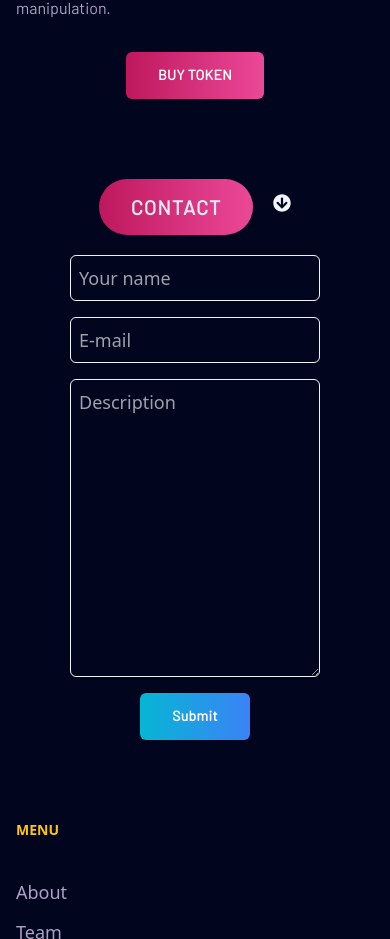
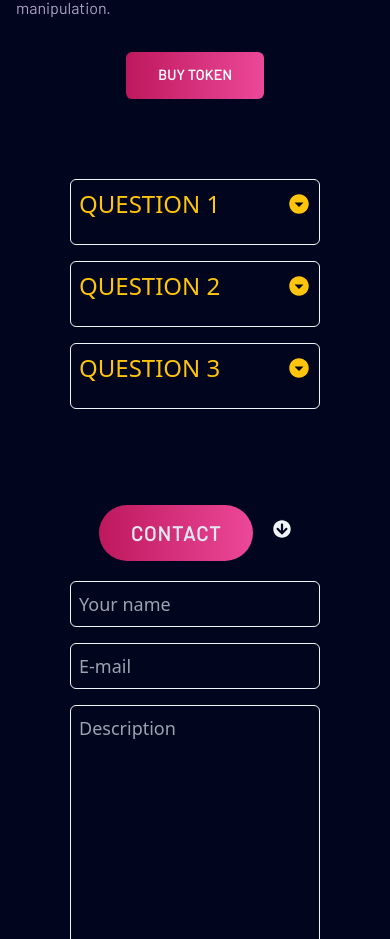
Before and after one commit to ashishmohanty10/cryptoHero, a React (Vite) app: page / in a window 390 px wide. Shown: the part 6652-7591 px from the top of the page. Built offline with nearby package versions, Linux system fonts and the light colour scheme.

Commit message:
faq section done

```diff
--- a/src/components/FAQ.jsx
+++ b/src/components/FAQ.jsx
@@ -1,8 +1,53 @@
-import React from "react";
+import React, { useState } from "react";
 import { FAQList } from "./FeaturesList";
+import { IoMdArrowDropdownCircle, IoMdArrowDropupCircle } from "react-icons/io";
 
 const FAQ = () => {
-  return <div></div>;
+  const [toggleFAQ, setToggleFAQ] = useState(Array(FAQList.length).fill(false));
+
+  const handleToggle = (index) => {
+    const newToggleFAQ = [...toggleFAQ];
+    newToggleFAQ[index] = !newToggleFAQ[index];
+    setToggleFAQ(newToggleFAQ);
+  };
+
+  return (
+    <div className="py-10">
+      <div className="container">
+        <div className="flex flex-col justify-center items-center">
+          {FAQList.map(({ question, answers }, index) => (
+            <div
+              key={index}
+              className="mb-4 p-2 bg-transparent outline-none rounded-md md:w-[500px] w-[250px] border border-slate-100"
+            >
+              <div
+                className="text-sub-heading text-2xl pb-4 flex justify-between items-center"
+                onClick={() => handleToggle(index)}
+              >
+                {question}
+
+                {toggleFAQ[index] ? (
+                  <IoMdArrowDropupCircle />
+                ) : (
+                  <IoMdArrowDropdownCircle />
+                )}
+              </div>
+
+              <div
+                className={
+                  toggleFAQ[index]
+                    ? "text-base font-normal text-second-text-color md:text-justify font-primary-font"
+                    : "text-base font-normal text-second-text-color md:text-justify font-primary-font hidden"
+                }
+              >
+                {answers}
+              </div>
+            </div>
+          ))}
+        </div>
+      </div>
+    </div>
+  );
 };
 
 export default FAQ;
--- a/src/index.css
+++ b/src/index.css
@@ -6,4 +6,5 @@
 
 body {
   background: #01051e;
+  font-style: "Barlow";
 }
```
